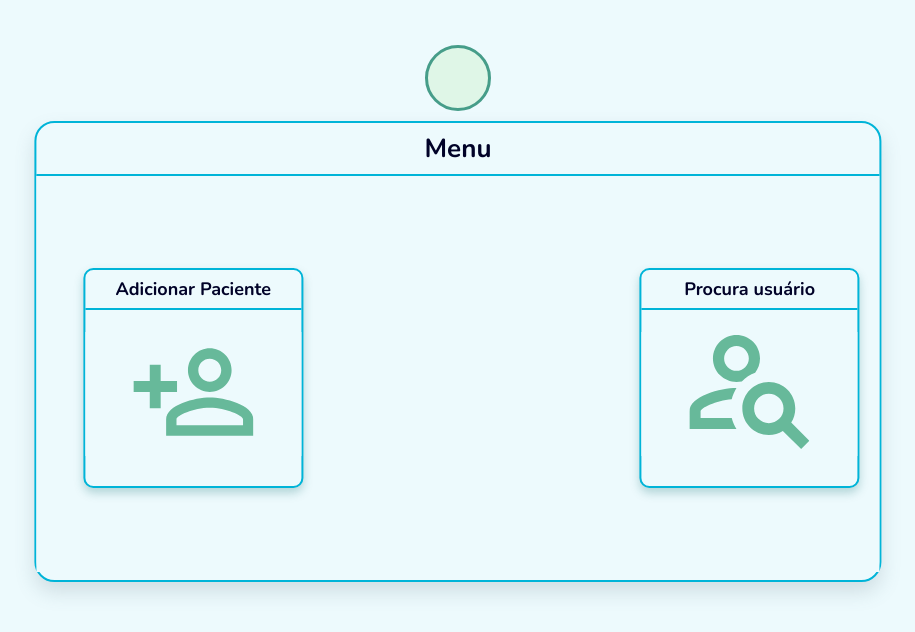
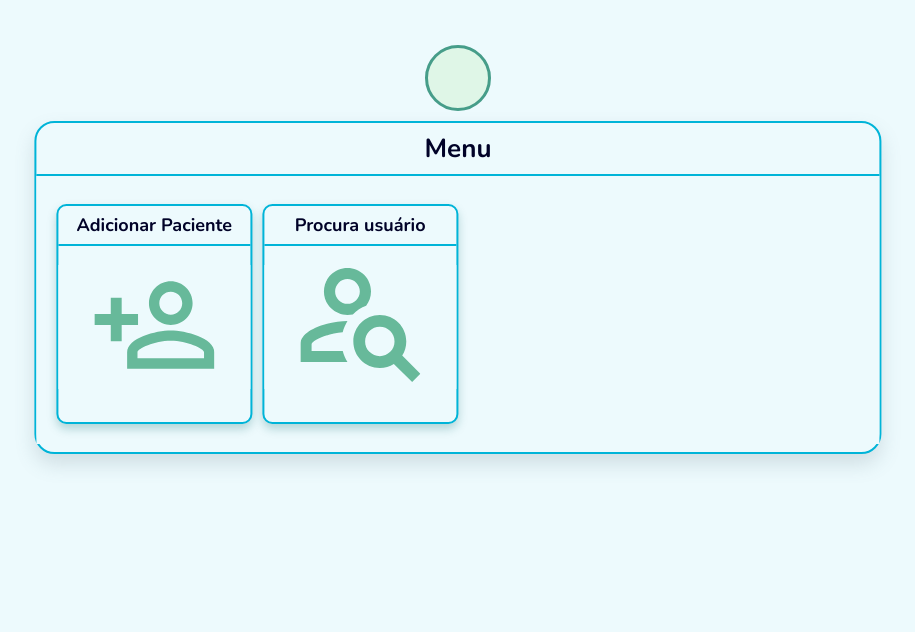
Before and after one commit to lincoln1809/carein-frontend, a React (Create React App) app: page /menu in a window 1280 px wide. Shown: the top 632 px of the page, without its empty margins (182-1097 px from the left). Built offline with nearby package versions, Linux system fonts and the light colour scheme.

Commit message:
Arruma os botões do menu

```diff
--- a/src/components/BigButton/BigButton.css
+++ b/src/components/BigButton/BigButton.css
@@ -1,9 +1,6 @@
 .BigButtonCard {
   width: 220px;
   height: 220px;
-  margin-left: 2.1vw;
-  margin-top: 8vh;
-  margin-bottom: 8vh;
   background: #edfafd;
   border: 2px solid #00b4d8;
   box-sizing: border-box;
--- a/src/views/Menu.jsx
+++ b/src/views/Menu.jsx
@@ -18,7 +18,7 @@ export default function Login() {
     <div>
       <HeadIcon />
       <Card titulo="Menu" onclick>
-        <Row>
+        <Row width="50%">
           <BigButton titulo="Adicionar Paciente">
             <svg
               class="rectangle"
```
